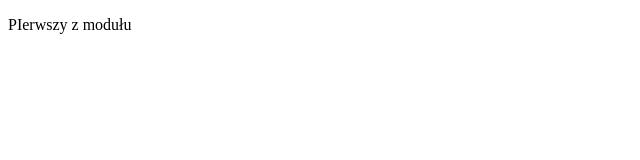
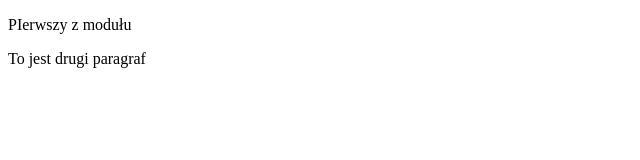
Before and after one commit to Papiernia/github, a plain HTML site: page index.html in a window 1280 px wide. Shown: the whole page, without its empty margins (0-640 px from the left). Drawn offline with Linux system fonts and the light colour scheme.

Commit message:
drugi paragraf

```diff
--- a/index.html
+++ b/index.html
@@ -6,5 +6,6 @@
 </head>
 <body>
     <p>PIerwszy z modułu</p>
+    <p>To jest drugi paragraf</p>
 </body>
 </html>
```
